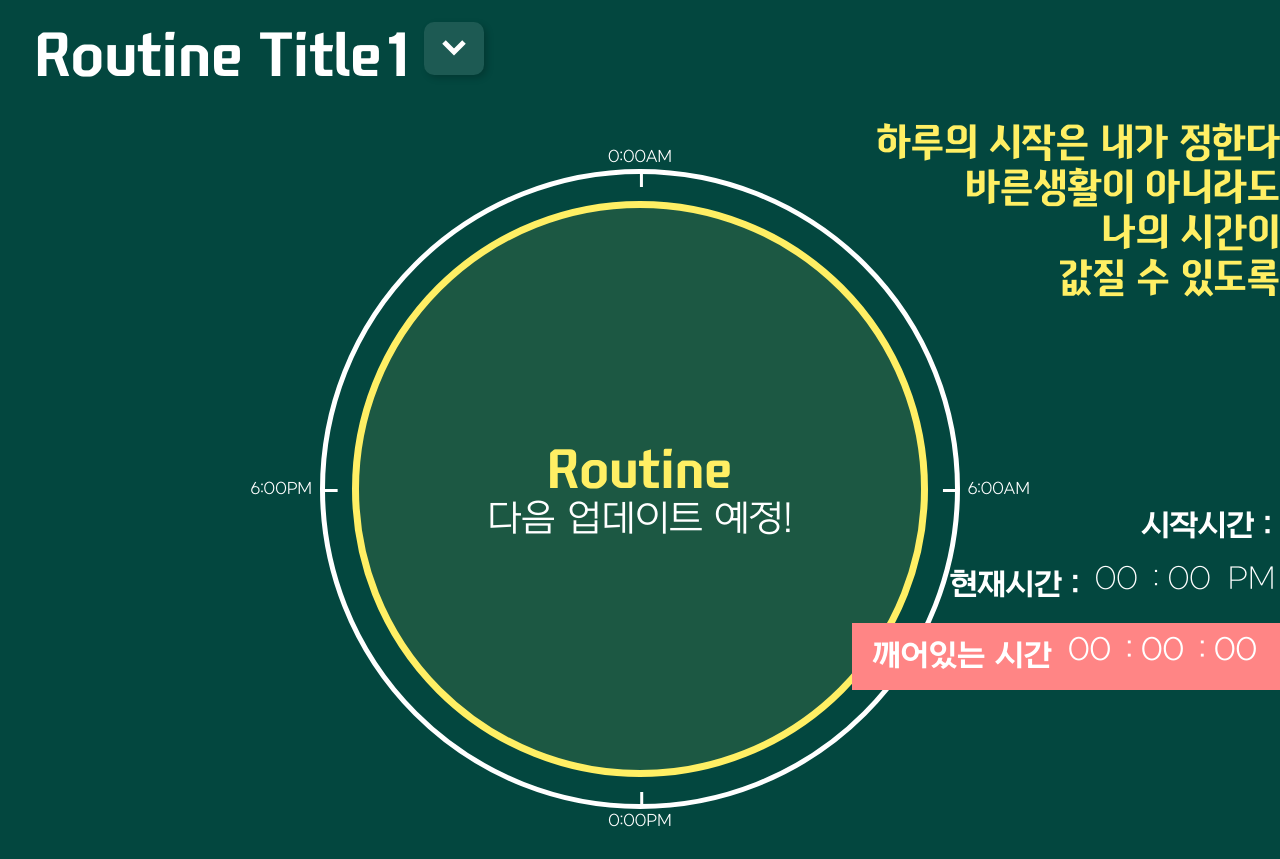
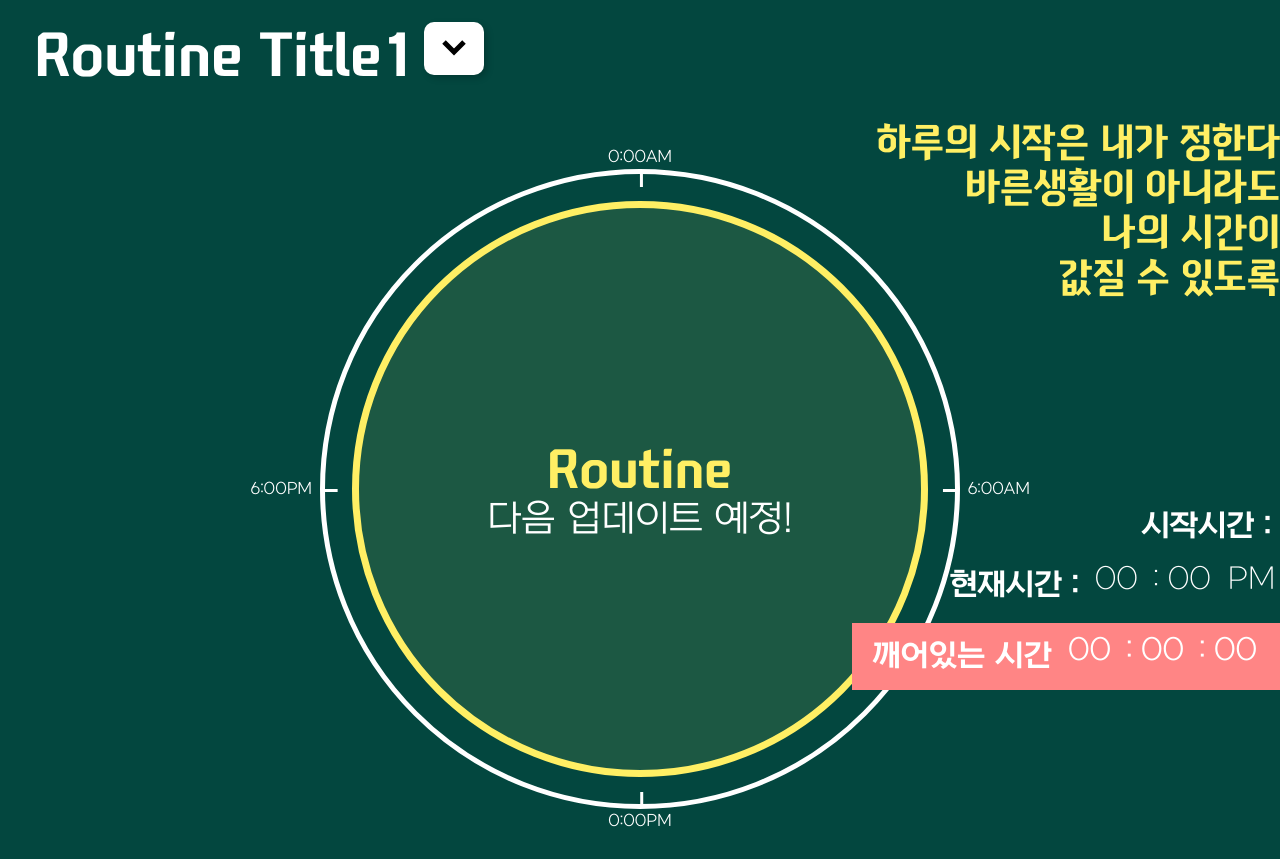
Before and after one commit to Ryusoo-h/baroutine, a plain HTML site: page index.html in a window 1280 px wide. In both pictures the pointer is over the button 454 px from the left and 48 px from the top of the page. Drawn offline with Linux system fonts and the light colour scheme; a script that the page names is missing; a small style sheet from the web is missing.

Commit message:
modify routine-list-Show button UI

```diff
--- a/css/style.css
+++ b/css/style.css
@@ -163,10 +163,15 @@ section#routine-title #routine-list-show-bt {
 section#routine-title #routine-list-show-bt.on,
 section#routine-title #routine-list-show-bt:hover {
     box-shadow: 3px 3px 7px rgba(0, 0, 0, 0.2);
+    background-color: #fff;
 }
 section#routine-title #routine-list-show-bt img {
     transition: transform 0.2s ease-out;
     transform: rotateX(180deg);
+}
+section#routine-title #routine-list-show-bt.on img,
+section#routine-title #routine-list-show-bt:hover img {
+    filter: invert(100%);
 }
 section#routine-title #routine-list-show-bt.on img {
     transform: rotateX(0deg);
```
